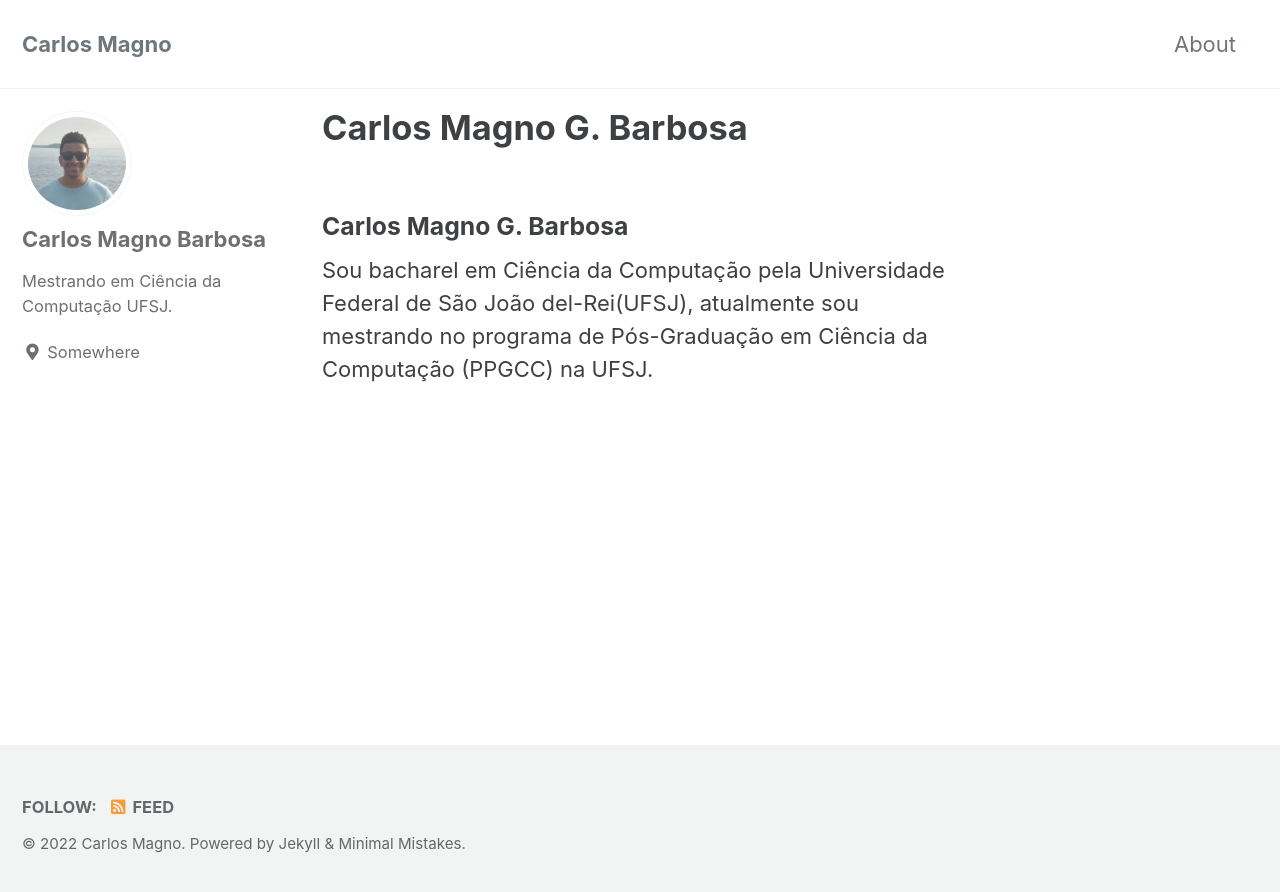
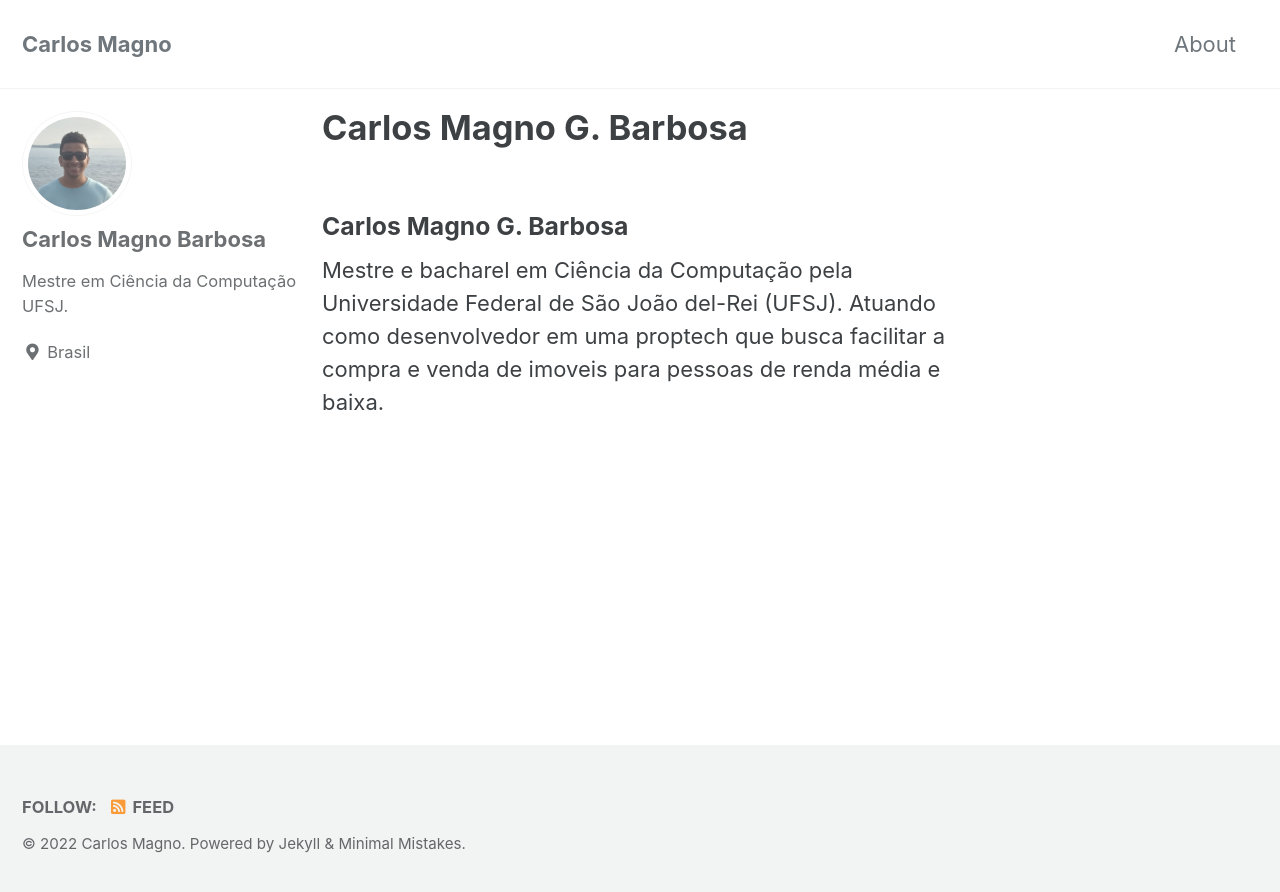
Before and after one commit to cmagnobarbosa/cmagnobarbosa.github.io, a Jekyll site: the page built from _pages/about.md, in a window 1280 px wide. Shown: the top 892 px of the page. Built offline with Jekyll 4.4.1, drawn with Linux system fonts in a browser that asks for light colours; cached includes are drawn as plain includes; our own code applies the rules of GitHub Pages for plain Markdown files.

Commit message:
Atualiza sobre e adiciona diretorio de rascunho

```diff
--- a/_config.yml
+++ b/_config.yml
@@ -78,7 +78,7 @@ naver_site_verification  :
 
 # Social Sharing
 twitter:
-  username               :
+  username               : "exterminus"
 facebook:
   username               :
   app_id                 :
@@ -103,8 +103,8 @@ analytics:
 author:
   name             : "Carlos Magno Barbosa"
   avatar           : "/assets/images/bio-photo.jpg"
-  bio              : "Mestrando em Ciência da Computação UFSJ."
-  location         : "Somewhere"
+  bio              : "Mestre em Ciência da Computação UFSJ."
+  location         : "Brasil"
   email            :
   links:
     - label: "Email"
--- a/_pages/about.md
+++ b/_pages/about.md
@@ -3,6 +3,5 @@ permalink: /about/
 ---
 ### Carlos Magno G. Barbosa
 
-Sou bacharel em Ciência da Computação pela Universidade Federal de São João
-del-Rei(UFSJ), atualmente sou mestrando no programa de Pós-Graduação em
-Ciência da Computação (PPGCC) na UFSJ.
+Mestre e bacharel em Ciência da Computação pela Universidade Federal de São João del-Rei (UFSJ).
+Atuando como desenvolvedor em uma proptech que busca facilitar a compra e venda de imoveis para pessoas de renda média e baixa.
```
Also changed, not shown: _posts/2022-10-20-refatoracao.md (+0 -3 lines), _posts/2022-10-22-pip-requirements.md (+2 -5 lines), _posts/_drafts/2022-10-22-crawler-simples.md (added, +3 -0 lines), _posts/_drafts/2022-10-22-angular.md (added), _posts/_drafts/2022-10-31-redes-complexas.md (added).
